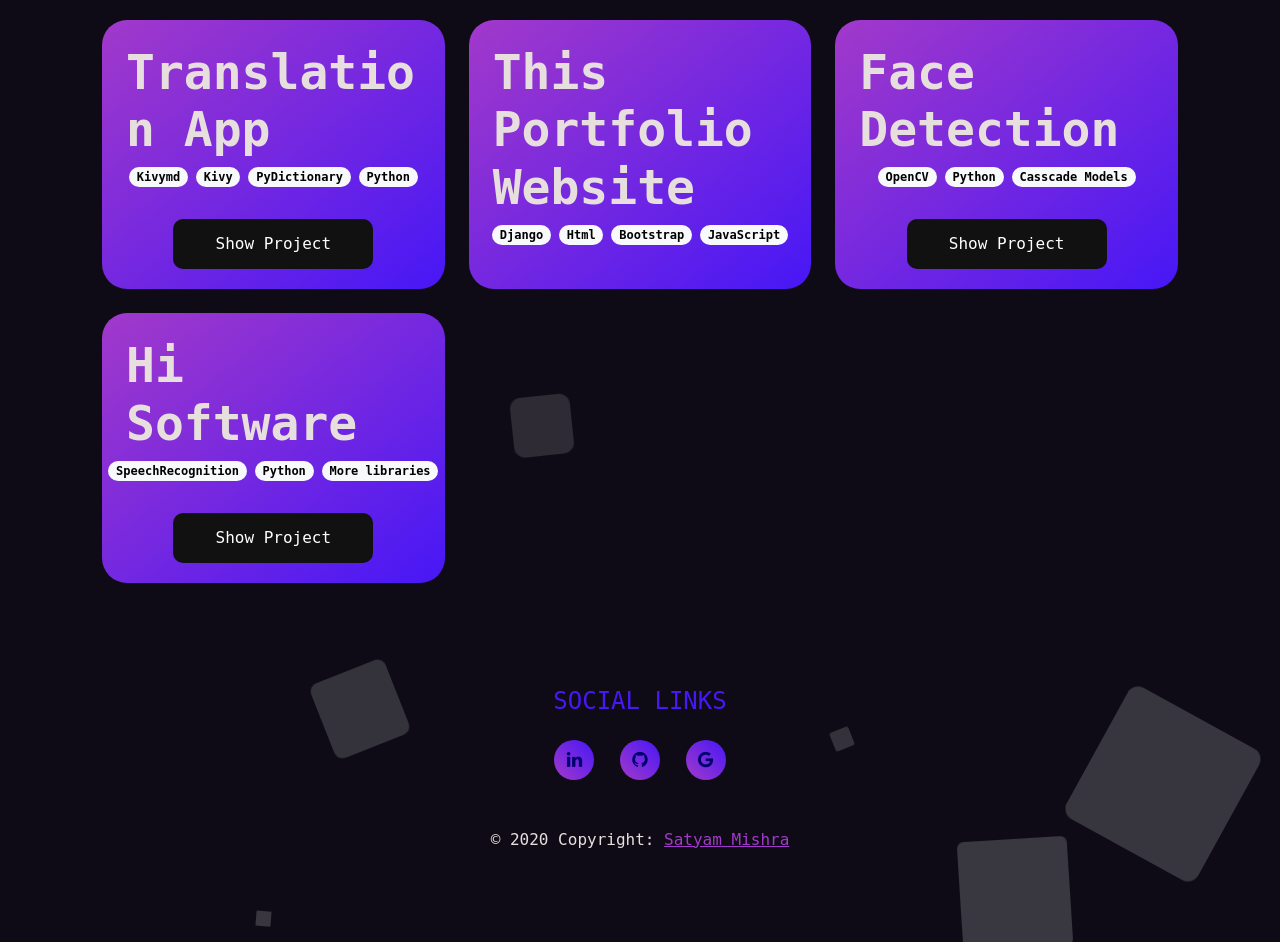
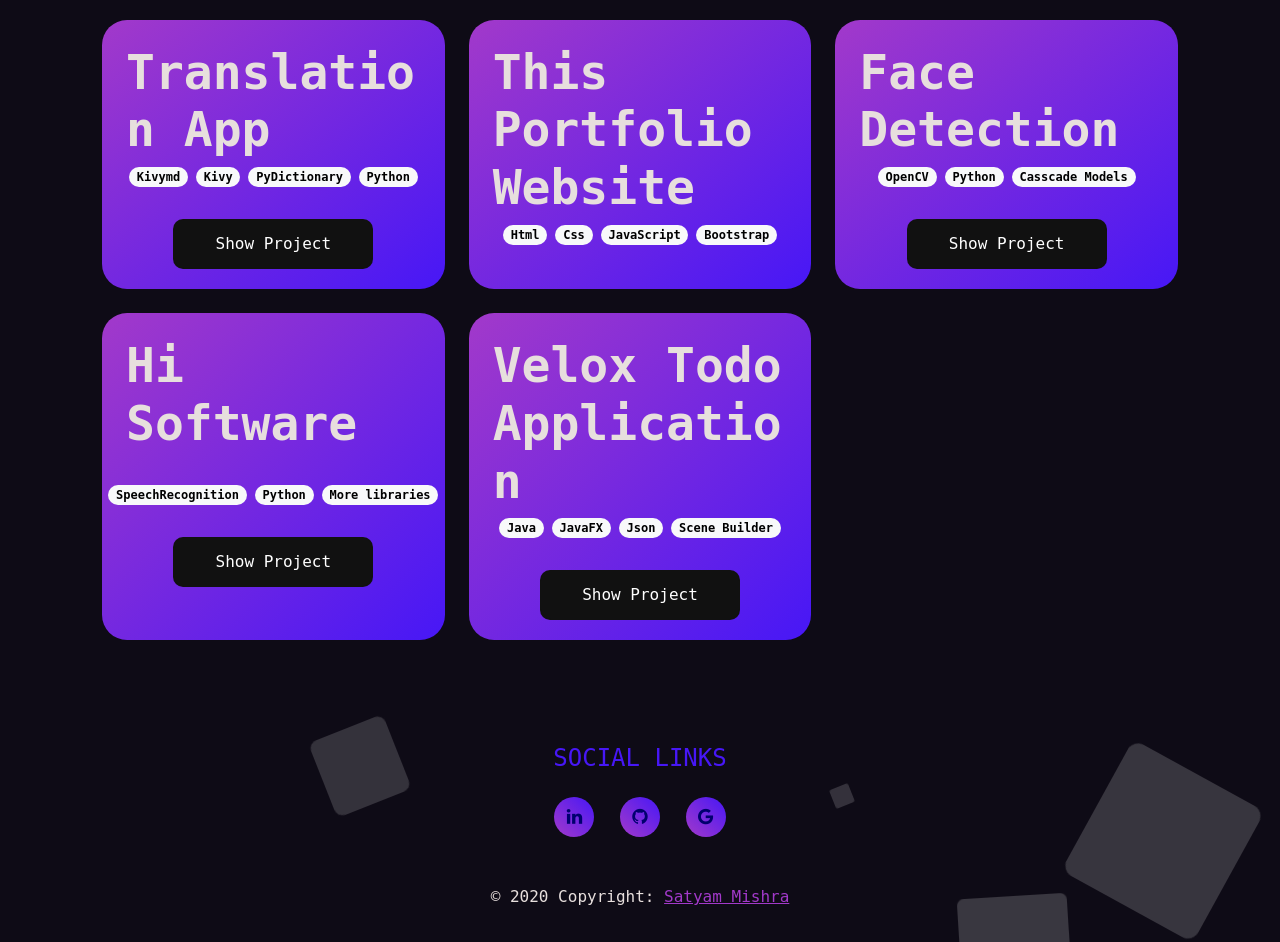
Before and after one commit to bedead/my-portfolio-flask, a Flask app: page / in a window 1280 px wide. Shown: the part 2023-2965 px from the top of the page. Run offline with Flask 2, Linux system fonts and the light colour scheme.

Commit message:
added new project

```diff
--- a/templates/home.html
+++ b/templates/home.html
@@ -279,10 +279,10 @@
                                 <h3 style="color: var(--STRAK);" class="display-5 fw-bold anim">This Portfolio Website</h3>
                                 <div class="col-lg-6 mx-auto anim">
                                     <div class="gap-2 d-sm-flex justify-content-center mb-2">
-                                        <span class="badge rounded-pill bg-light text-black">Django</span>
                                         <span class="badge rounded-pill bg-light text-black">Html</span>
+                                        <span class="badge rounded-pill bg-light text-black">Css</span>
+                                        <span class="badge rounded-pill bg-light text-black">JavaScript</span>
                                         <span class="badge rounded-pill bg-light text-black">Bootstrap</span>
-                                        <span class="badge rounded-pill bg-light text-black">JavaScript</span>
                                     </div>
                                 </div>
                             </div>
@@ -312,6 +312,7 @@
                         <div class="card card-cover h-100 overflow-hidden text-white" style="background-image: linear-gradient(to bottom right, var(--FUSCHIA), var(--JEWEL));">
                             <div class="d-flex flex-column h-100 p-4 pb-3 text-shadow-1">
                                 <h3 style="color: var(--STRAK);" class="display-5 fw-bold anim">Hi Software</h3>
+                                <br>
                                 <div class="col-lg-6 mx-auto v">
                                     <div class="gap-2 d-sm-flex justify-content-center mb-2">
                                         <span class="badge rounded-pill bg-light text-black">SpeechRecognition</span>
@@ -324,6 +325,26 @@
                             </div>
                         </div>
                     </div>
+
+                    <div class="col anim">
+                        <div class="card card-cover h-100 overflow-hidden text-white" style="background-image: linear-gradient(to bottom right, var(--FUSCHIA), var(--JEWEL));">
+                            <div class="d-flex flex-column h-100 p-4 pb-3 text-shadow-1">
+                                <h3 style="color: var(--STRAK);" class="display-5 fw-bold anim">Velox Todo Application</h3>
+                                <div class="col-lg-6 mx-auto v">
+                                    <div class="gap-2 d-sm-flex justify-content-center mb-2">
+                                        <span class="badge rounded-pill bg-light text-black">Java</span>
+                                        <span class="badge rounded-pill bg-light text-black">JavaFX</span>
+                                        <span class="badge rounded-pill bg-light text-black">Json</span>
+                                        <span class="badge rounded-pill bg-light text-black">Scene Builder</span>
+                                    </div>
+                                </div>
+                                <br>
+                                <a style="text-align: center;" target="_blank" href="https://github.com/bedead/Velox-Todo-Application"><button type="button" class="btn mb-1 px-3 glow-on-hover">Show Project</button></a>
+                            </div>
+                        </div>
+                    </div>
+
+
                 </div>
             </div>
         </section>
```
